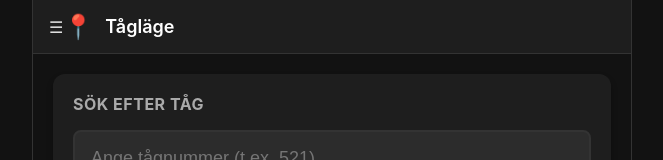
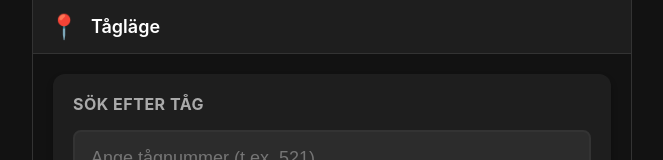
Before and after one commit to Cybercom1973/taglaget, a website: page index.html in a window 1280 px wide. Shown: the top 160 px of the page, without its empty margins (308-971 px from the left). Drawn offline with Linux system fonts and the light colour scheme.

Commit message:
Remove menu icon from header

```diff
--- a/index.html
+++ b/index.html
@@ -9,7 +9,7 @@
 <body>
     <div class="container">
         <header>
-            <div class="menu-icon">☰</div>
+
             <div class="logo">📍</div>
             <h1>Tågläge</h1>
         </header>
```
